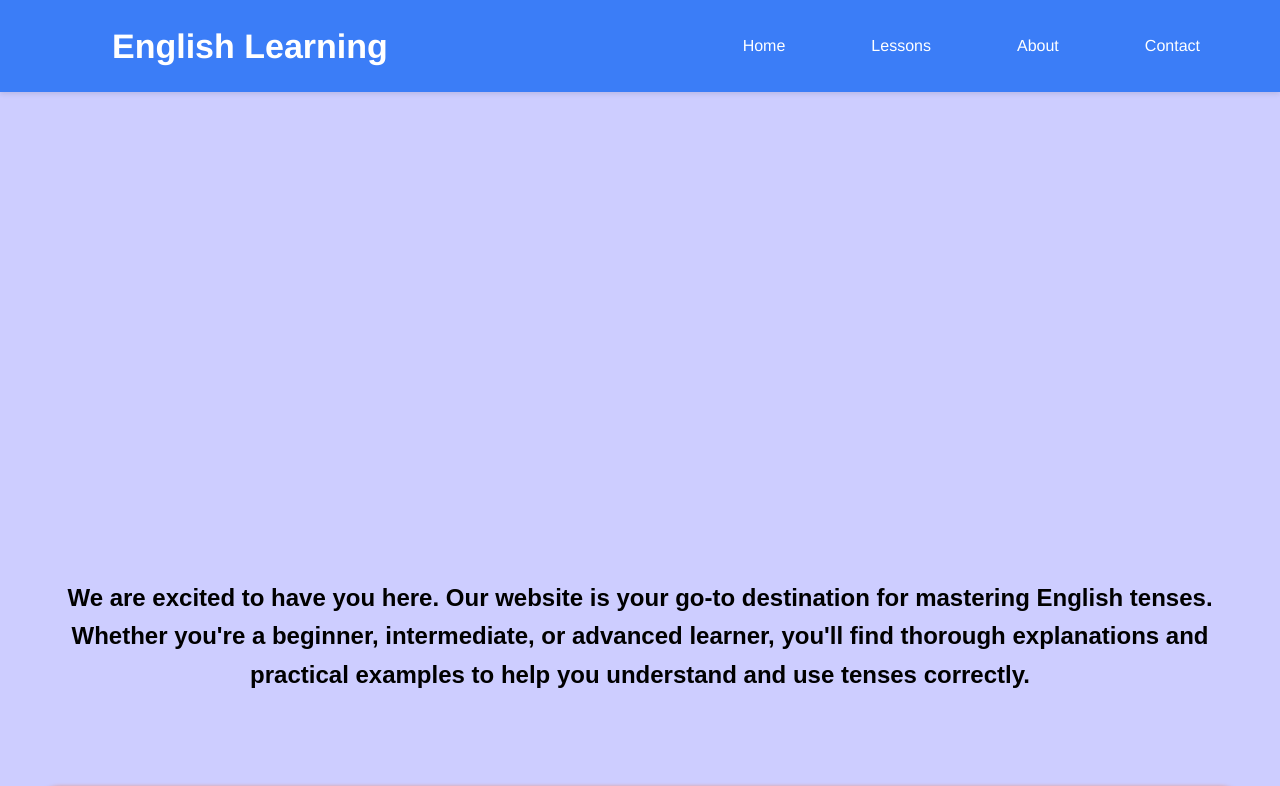
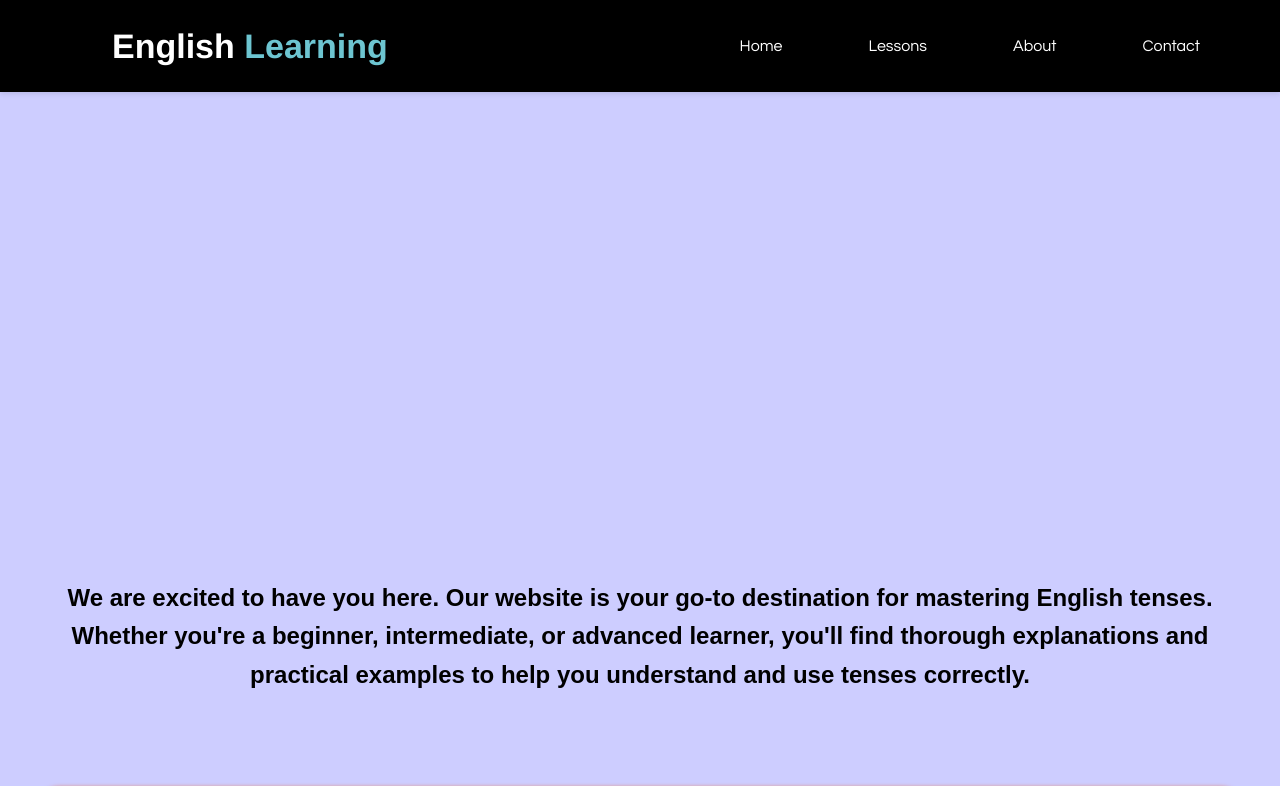
Before and after one commit to faridreaming/english-final-project, a plain HTML site: page index.html in a window 1280 px wide. Shown: the top 786 px of the page. Drawn offline with nearby package versions, Linux system fonts and the light colour scheme.

Commit message:
dikit cik

```diff
--- a/index.html
+++ b/index.html
@@ -16,7 +16,7 @@
   </head>
   <body>
     <header>
-      <h1 href="#" class="logo">English Learning</h1>
+      <h1 href="#" class="logo">English <span>Learning</span></h1>
       <nav>
         <ul>
           <li><a href="#home">Home</a></li>
--- a/styles.css
+++ b/styles.css
@@ -40,6 +40,9 @@ html {
     scroll-behavior: smooth;
 }
 
+.logo span {
+    color: var(--color-s-1);
+}
 body {
     line-height: 1.6;
     margin: 0;
@@ -111,7 +114,7 @@ header {
     text-align: center;
     justify-content: space-between;
     align-items: center;
-    background: rgb(59, 125, 247);
+    background: rgb(0, 0, 0);
     display: flex;
     z-index: 1000;
     position: sticky;
@@ -148,6 +151,7 @@ nav ul li a {
     font-weight: 500;
     color: var(--other-color);
     transition: all 0.5s ease;
+    font-family: 'century gothic';
 }
 
 .section {
```
